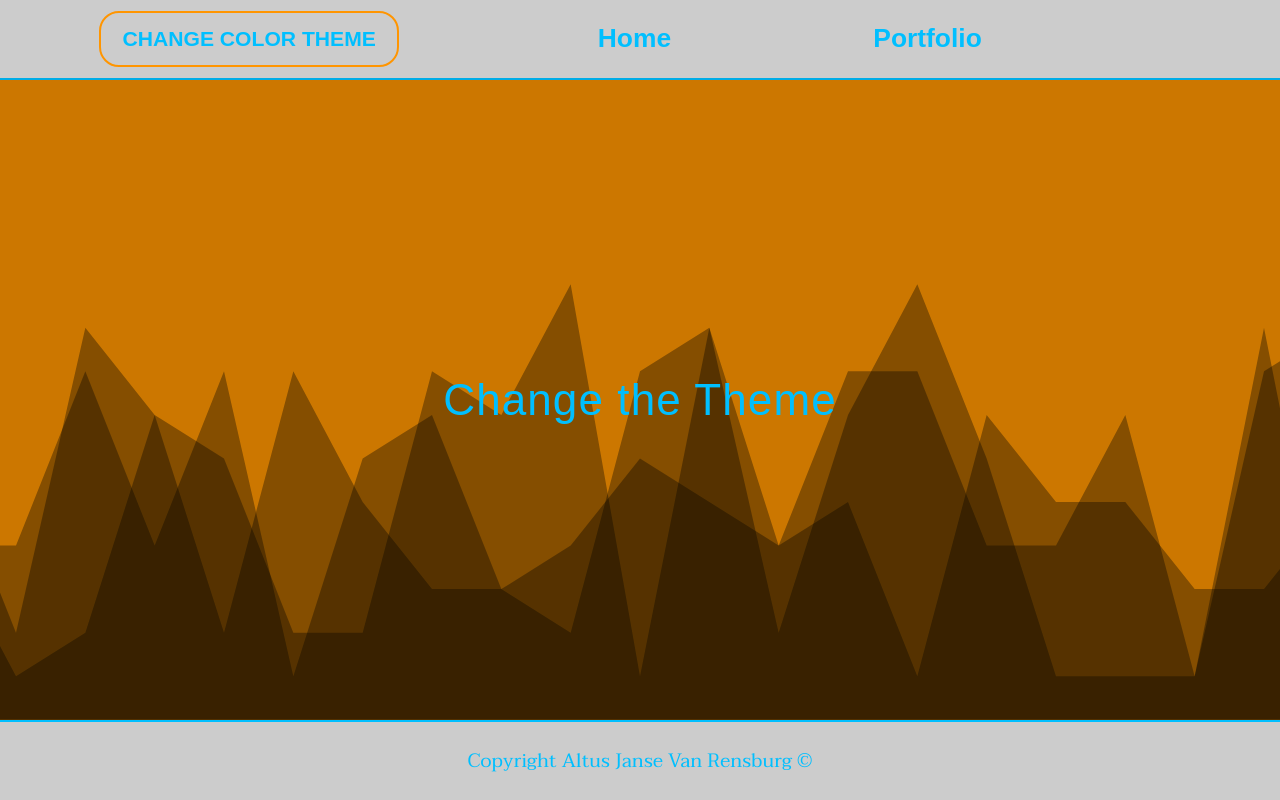
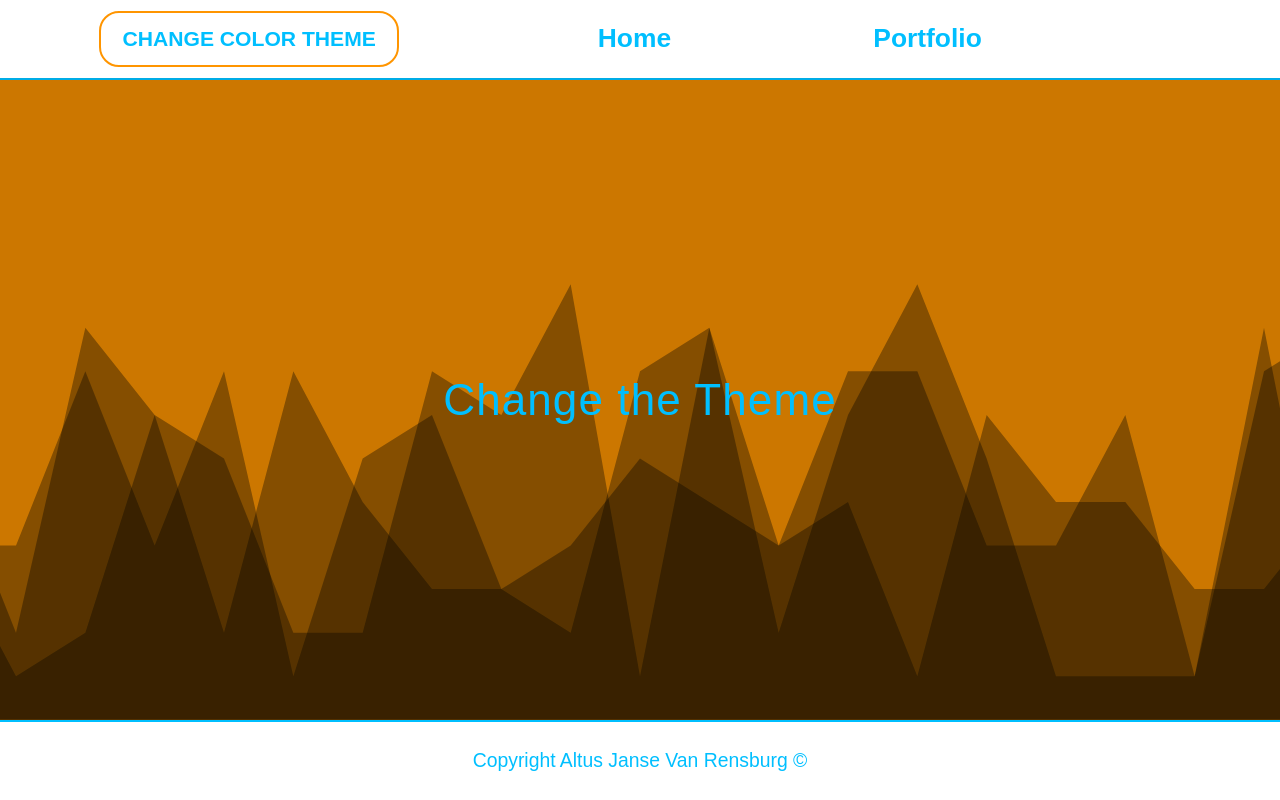
Before and after one commit to AltusJVR/scss_maps, a website built with Parcel: page src/index.html in a window 1280 px wide. Shown: the top 800 px of the page. Built offline with nearby package versions, Linux system fonts and the light colour scheme; a web font is replaced by a local one.

Commit message:
change navbar and footer overlay => mainoverlay

```diff
--- a/src/scss/components/_navbar.scss
+++ b/src/scss/components/_navbar.scss
@@ -19,7 +19,7 @@
   right: 0;
   bottom: 0;
   left: 0;
-  background-color: $o-black;
+  background-color: $main-overlay;
   z-index: -1;
 }
 
--- a/src/scss/pages/_index.scss
+++ b/src/scss/pages/_index.scss
@@ -50,6 +50,7 @@
   height: 10vh;
   position: relative;
   z-index: 1;
+  font-family: $big-font;
 }
 
 
@@ -60,6 +61,6 @@
   right: 0;
   bottom: 0;
   left: 0;
-  background-color: $o-black;
+  background-color: $main-overlay;
   z-index: -1;
 }
```
